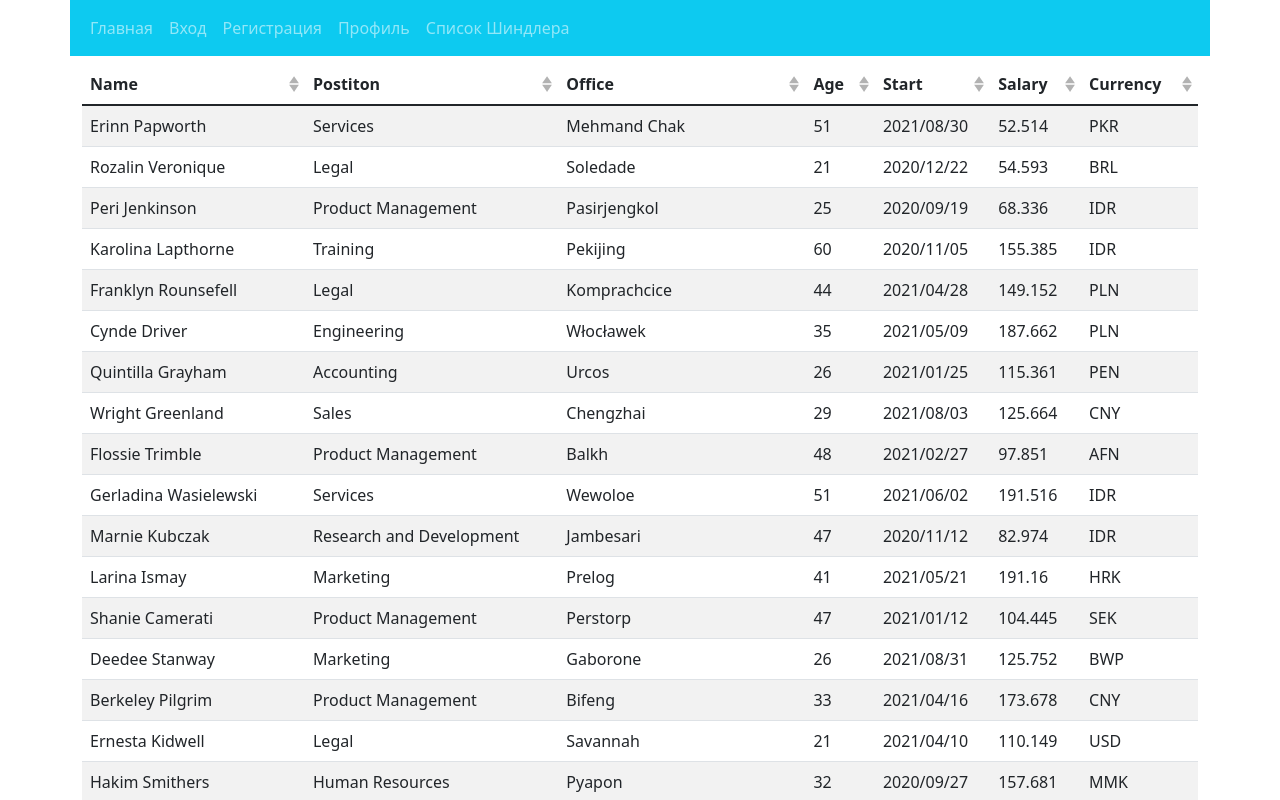
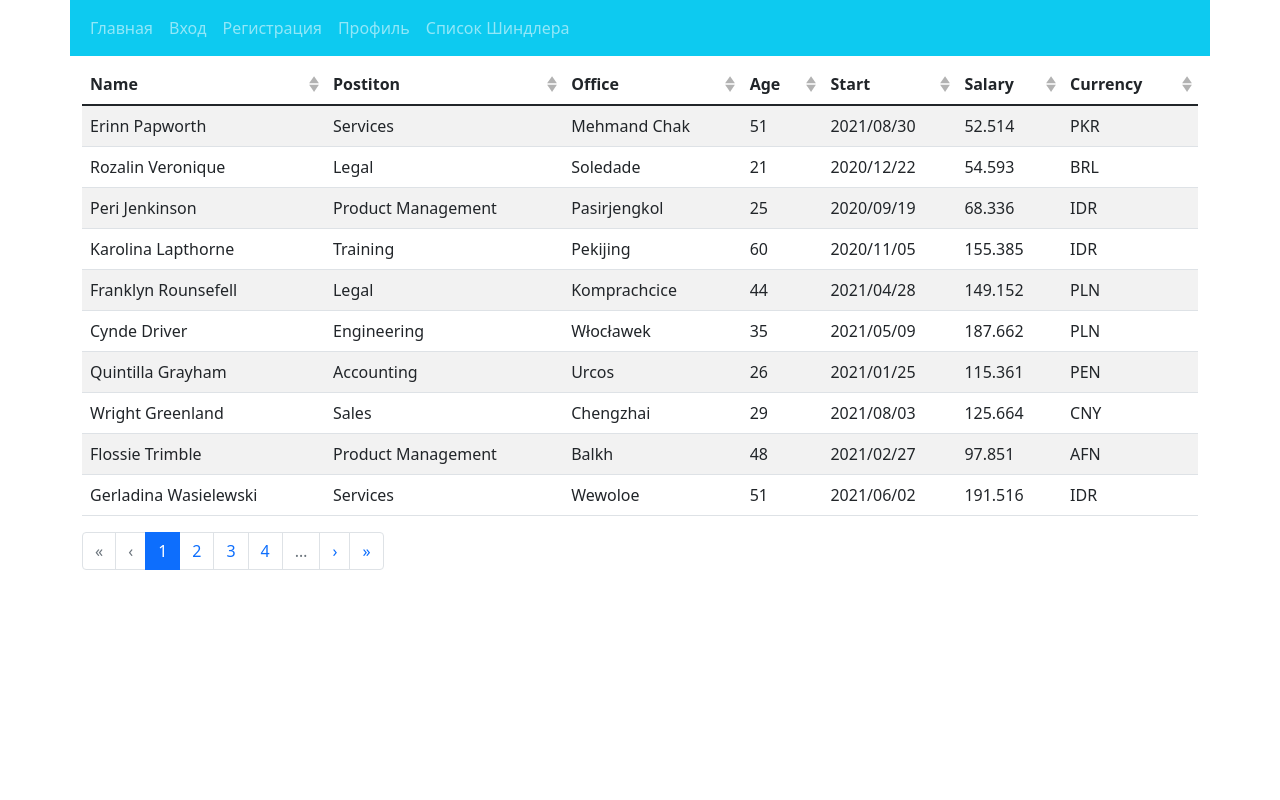
Before and after one commit to Gretten/resbes, a Vue app: page /list in a window 1280 px wide. Shown: the top 800 px of the page. Built offline with nearby package versions, Linux system fonts and the light colour scheme.

Commit message:
restored

```diff
--- a/src/views/ListPage/ListPage.vue
+++ b/src/views/ListPage/ListPage.vue
@@ -10,7 +10,17 @@
             id='listTable'
             :items="getListData"
             :fields="fields"
+            :per-page="perPage"
+            :current-page="currentPage"
         ></b-table>
+
+        <b-pagination
+            v-model="currentPage"
+            :totalRows="rows"
+            :perPage="perPage"
+            ariaControls="listTable"
+        ></b-pagination>
+
     </div>
 
 
@@ -36,6 +46,8 @@ export default {
                 { key: 'Salary', sortable: true },
                 { key: 'Currency', sortable: true }
                 ],
+            perPage: 10,
+            currentPage: 1,
         }
     },
     computed: {
```
